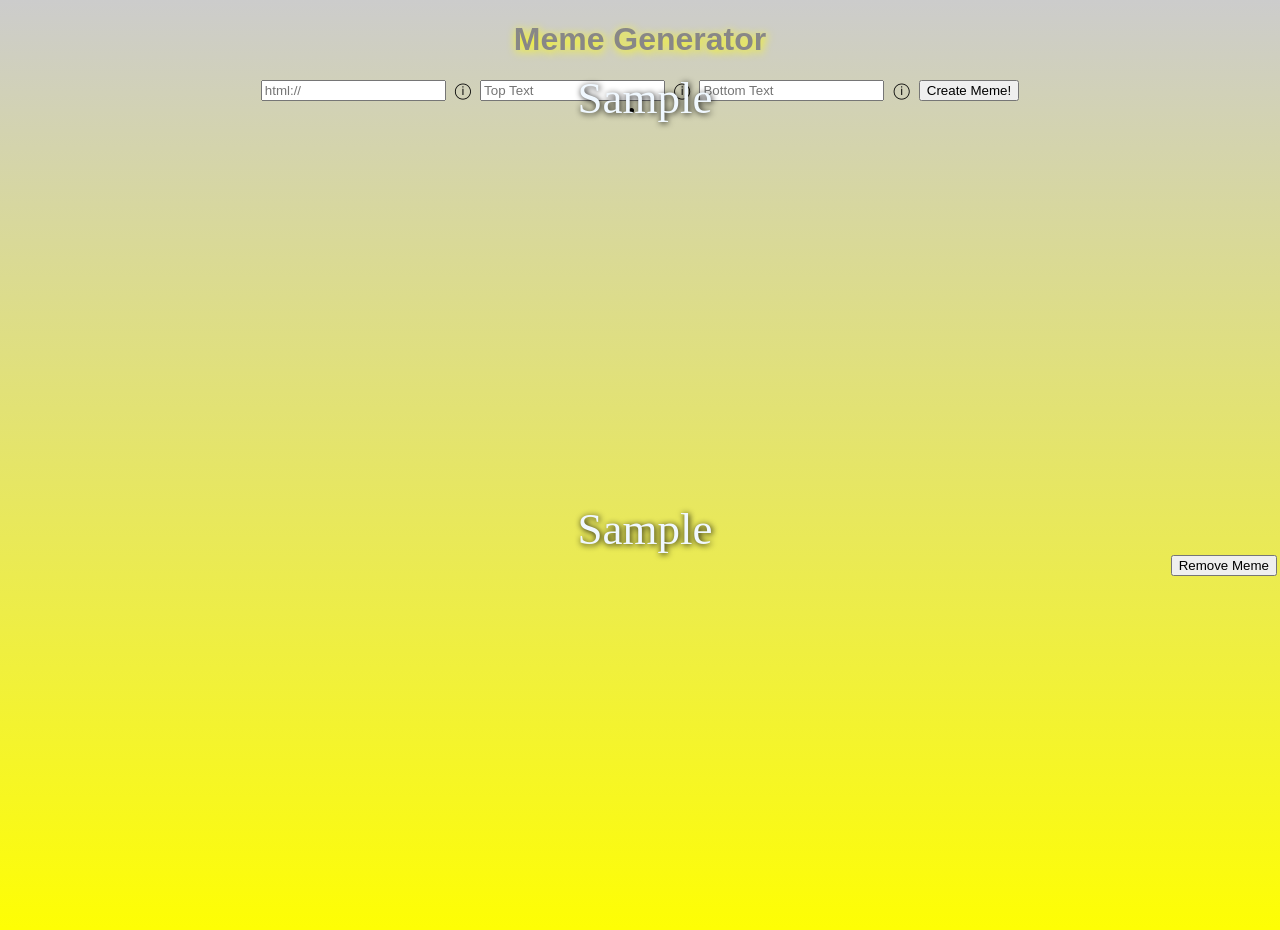
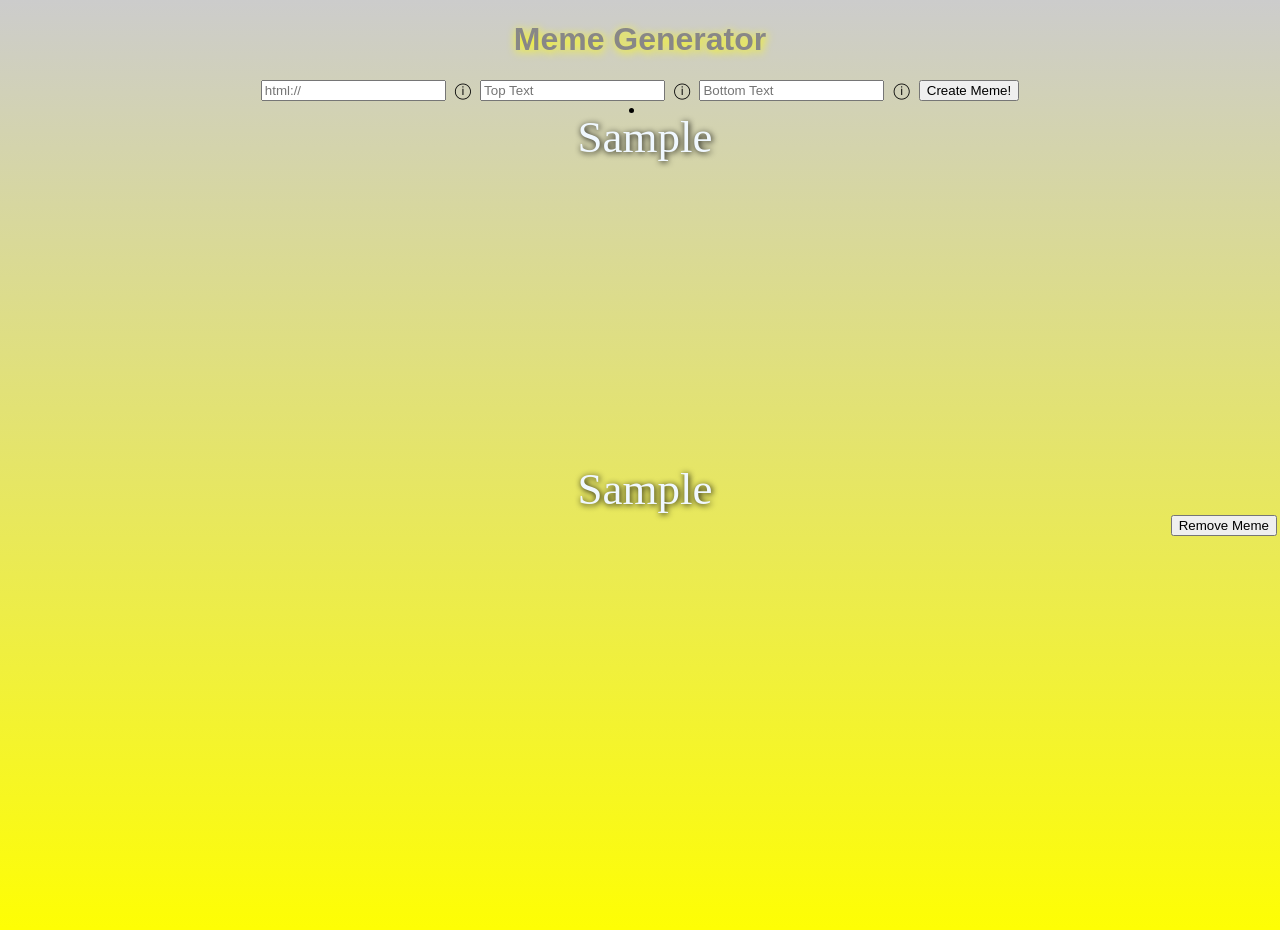
Before and after one commit to chelle-col/MemeGenerator, a plain HTML site: page index.html in a window 1280 px wide. Both pictures are taken after typing "Sample", "Sample", "Sample" into the empty fields and a click on the button "Create Meme!". Drawn offline with Linux system fonts and the light colour scheme.

Commit message:
Final Version

```diff
--- a/style.css
+++ b/style.css
@@ -59,7 +59,7 @@ div{
     color: aliceblue;
     font-size: 45px;
     position: relative;
-    padding-bottom: 30%;
+    padding-bottom: 300px;
     z-index: 10;
     text-shadow: black 1px 1px 6px;
 }
```
